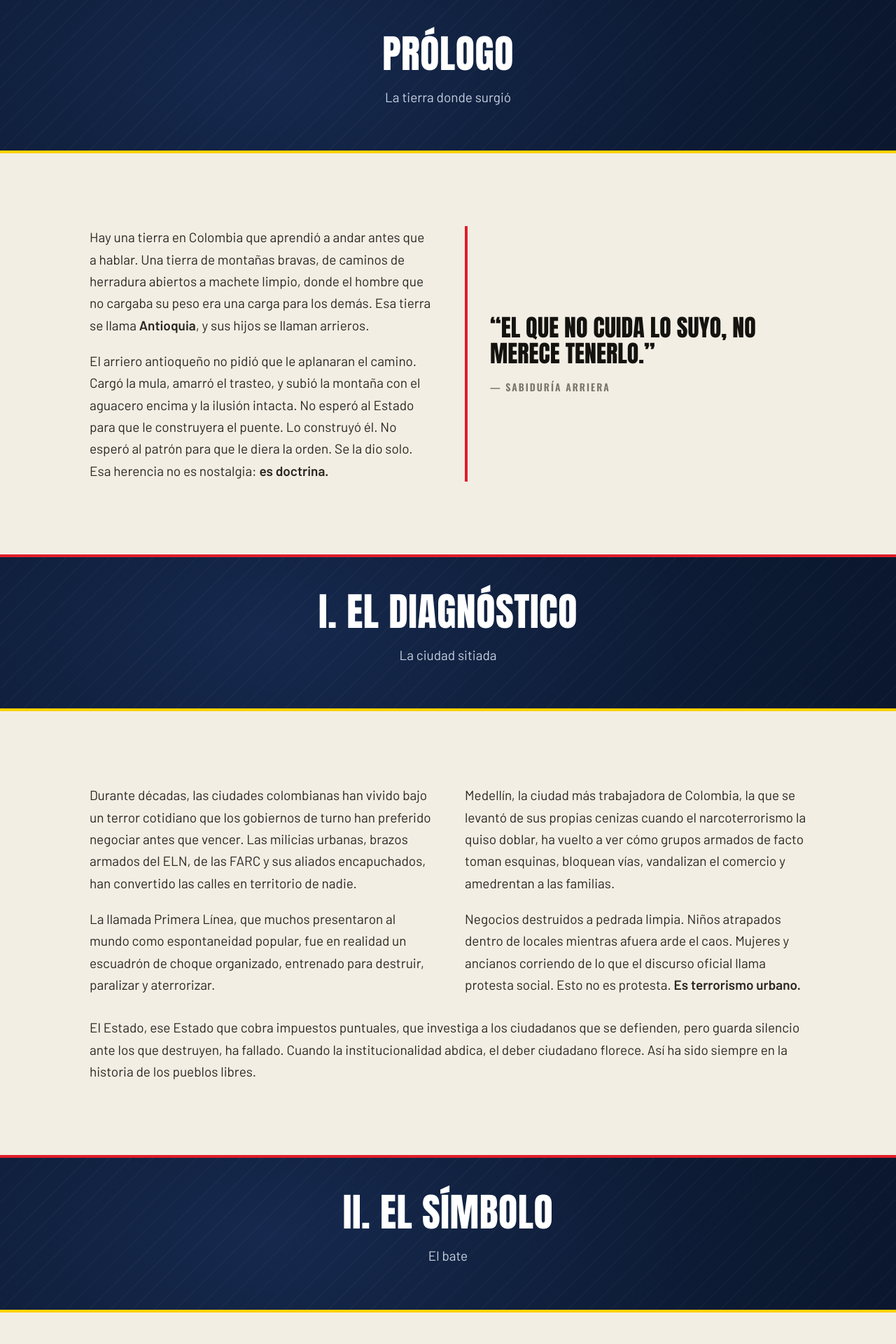
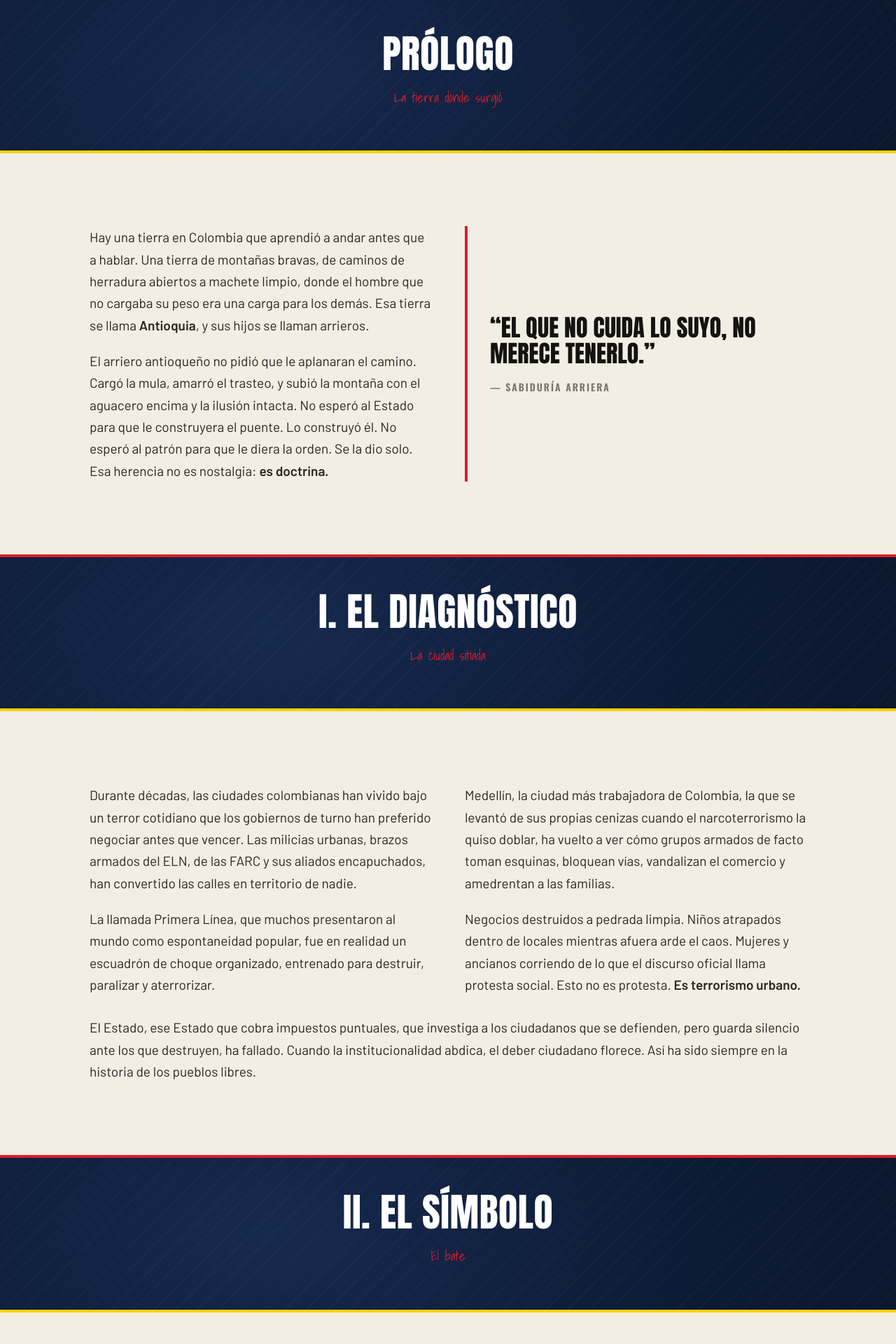
Before and after one commit to EsneiderCdD/movimiento-bate, a Next.js app: page /nosotros in a window 1280 px wide. Shown: the part 100-2020 px from the top of the page at 70% size. Built offline with nearby package versions, Linux system fonts and the light colour scheme.

Commit message:
feat(separators) /nosotros

```diff
--- a/src/components/specific/nosotros/NosotrosPageContent.module.css
+++ b/src/components/specific/nosotros/NosotrosPageContent.module.css
@@ -11,6 +11,11 @@
   display: flex;
   flex-direction: column;
   gap: 30px;
+}
+
+.chapterHeader p {
+  font-family: var(--font-shadows), cursive;
+  color: var(--rojo);
 }
 
 .grid {
--- a/src/components/specific/nosotros/NosotrosPageContent.tsx
+++ b/src/components/specific/nosotros/NosotrosPageContent.tsx
@@ -4,7 +4,9 @@ import styles from "./NosotrosPageContent.module.css";
 export default function NosotrosPageContent() {
   return (
     <div className={styles.page}>
+      <div className={styles.chapterHeader}>
         <SectionHeader title="Prólogo" subtitle="La tierra donde surgió" />
+      </div>
       <section className={styles.section}>
         <div className={styles.grid}>
           <div className={styles.gridCol}>
@@ -35,10 +37,12 @@ export default function NosotrosPageContent() {
         </div>
       </section>
 
+      <div className={styles.chapterHeader}>
         <SectionHeader
           title="I. El Diagnóstico"
           subtitle="La ciudad sitiada"
         />
+      </div>
       <section className={styles.section}>
         <div className={styles.grid}>
           <div className={styles.gridCol}>
@@ -78,7 +82,9 @@ export default function NosotrosPageContent() {
         </p>
       </section>
 
+      <div className={styles.chapterHeader}>
         <SectionHeader title="II. El Símbolo" subtitle="El bate" />
+      </div>
       <section className={styles.section}>
         <div className={styles.grid}>
           <div className={styles.gridCol}>
@@ -125,10 +131,12 @@ export default function NosotrosPageContent() {
         </div>
       </section>
 
+      <div className={styles.chapterHeader}>
         <SectionHeader
           title="III. Nuestros Principios"
           subtitle="Sobre el bate, una sola palabra: diálogo"
         />
+      </div>
       <section className={styles.section}>
         <div className={styles.blocks}>
           <div className={styles.block}>
@@ -189,10 +197,12 @@ export default function NosotrosPageContent() {
         </div>
       </section>
 
+      <div className={styles.chapterHeader}>
         <SectionHeader
           title="IV. Nuestra genealogía histórica"
           subtitle="No somos los primeros en defender lo propio"
         />
+      </div>
       <section className={styles.section}>
         <div className={styles.grid}>
           <div className={styles.gridCol}>
@@ -220,10 +230,12 @@ export default function NosotrosPageContent() {
         </div>
       </section>
 
+      <div className={styles.chapterHeader}>
         <SectionHeader
           title="V. A los que nos critican"
           subtitle="Respuesta a la crítica"
         />
+      </div>
       <section className={styles.section}>
         <div className={styles.grid}>
           <div className={styles.accentBlock}>
@@ -245,10 +257,12 @@ export default function NosotrosPageContent() {
         </div>
       </section>
 
+      <div className={styles.chapterHeader}>
         <SectionHeader
           title="VI. Nuestra convocatoria"
           subtitle="No están solos"
         />
+      </div>
       <section className={styles.section}>
         <div className={styles.grid}>
           <div className={styles.gridCol}>
@@ -270,7 +284,9 @@ export default function NosotrosPageContent() {
         </div>
       </section>
 
+      <div className={styles.chapterHeader}>
         <SectionHeader title="Epílogo" subtitle="Lo que viene" />
+      </div>
       <section className={styles.section}>
         <div className={styles.grid}>
           <div className={styles.gridCol}>
```
Lines whose indentation alone changed are shown as unchanged.
